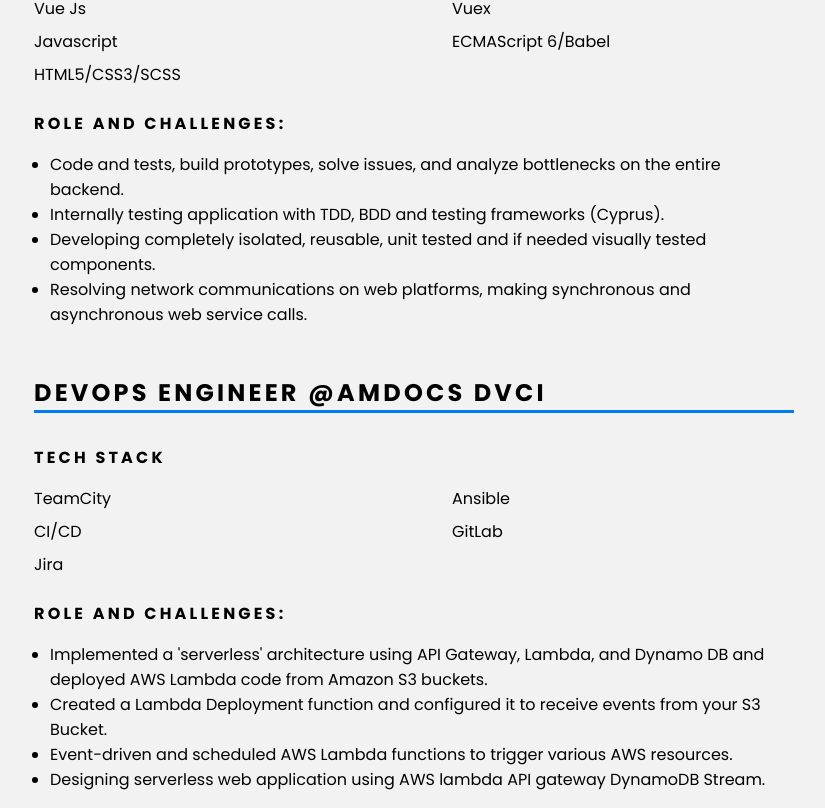
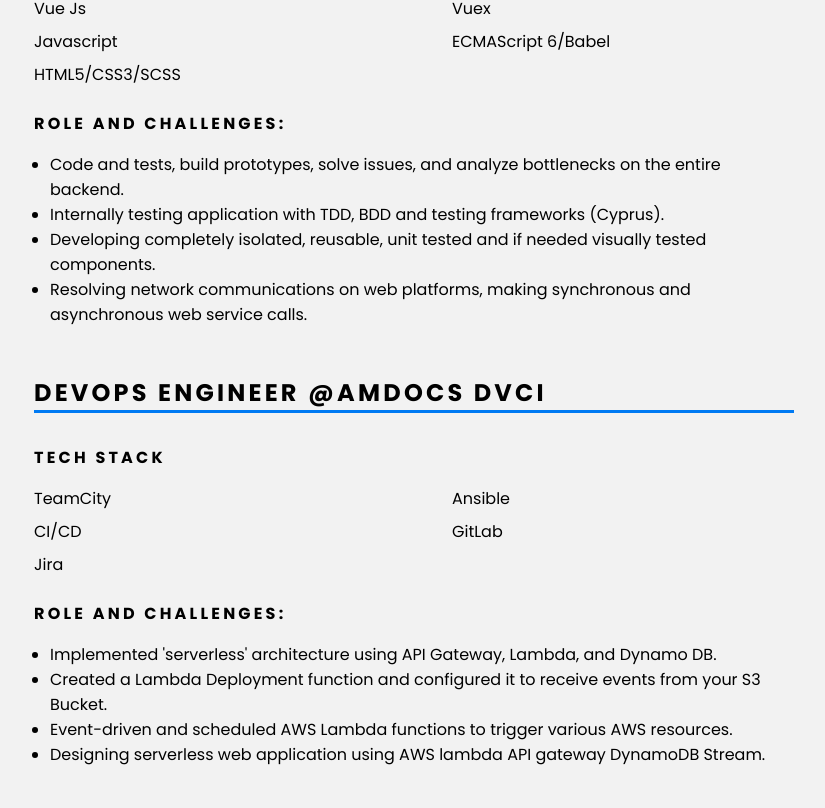
Before and after one commit to pmrubenrao/Portfolio-Website, a Vue app: page /portfolio in a window 1280 px wide. Shown: the part 830-1638 px from the top of the page, without its empty margins (226-1051 px from the left). After the commit the page ends 1613 px from the top, so only its background shows below. Built offline with nearby package versions, Linux system fonts and the light colour scheme.

Commit message:
Changed the R&R for last company

```diff
--- a/persistentData/rolesChallenges.js
+++ b/persistentData/rolesChallenges.js
@@ -1,5 +1,5 @@
 export const rcAmdocsData = [
-  "Implemented a 'serverless' architecture using API Gateway, Lambda, and Dynamo DB and deployed AWS Lambda code from Amazon S3 buckets.",
+  "Implemented 'serverless' architecture using API Gateway, Lambda, and Dynamo DB.",
   'Created a Lambda Deployment function and configured it to receive events from your S3 Bucket.',
   'Event-driven and scheduled AWS Lambda functions to trigger various AWS resources.',
   'Designing serverless web application using AWS lambda API gateway DynamoDB Stream.',
```
